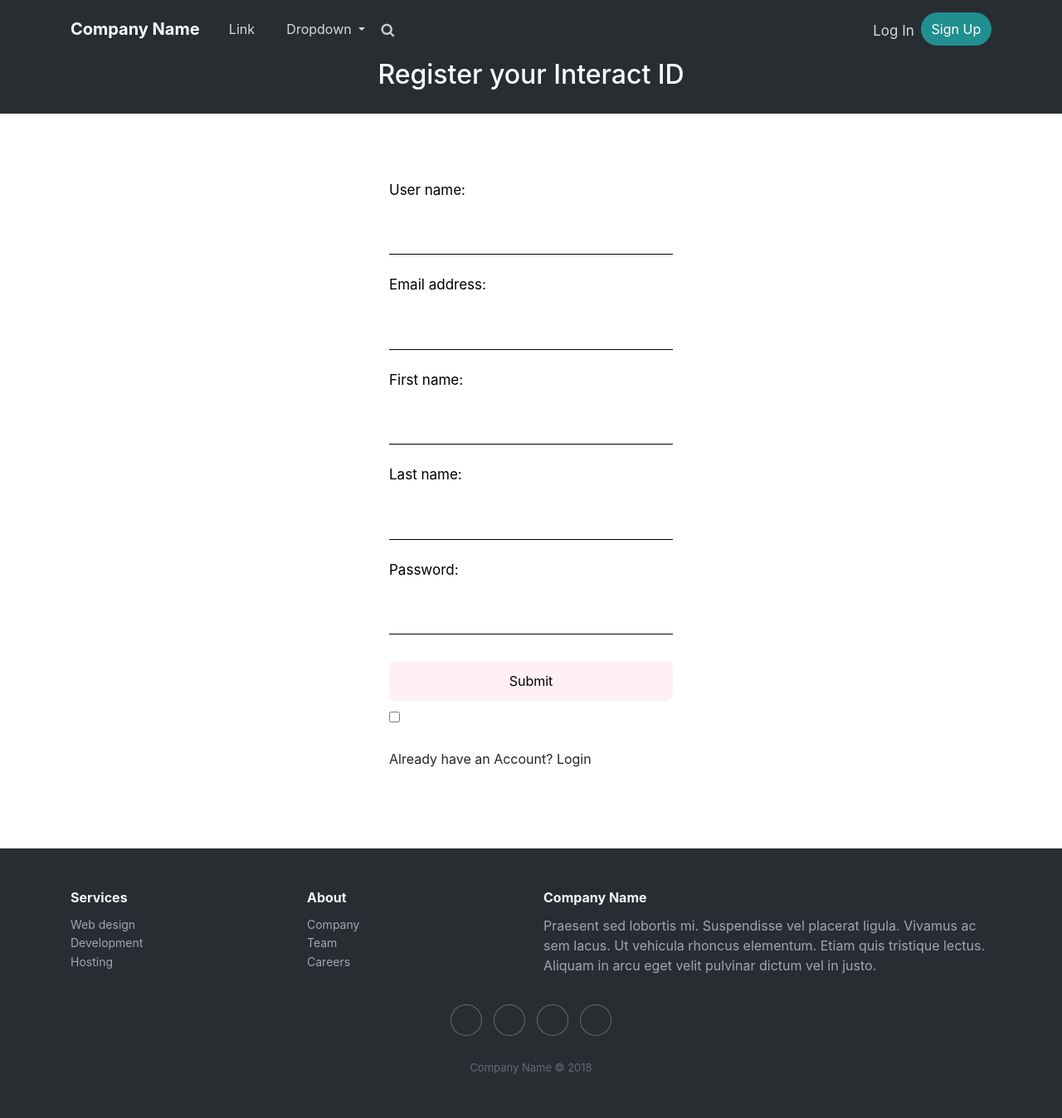
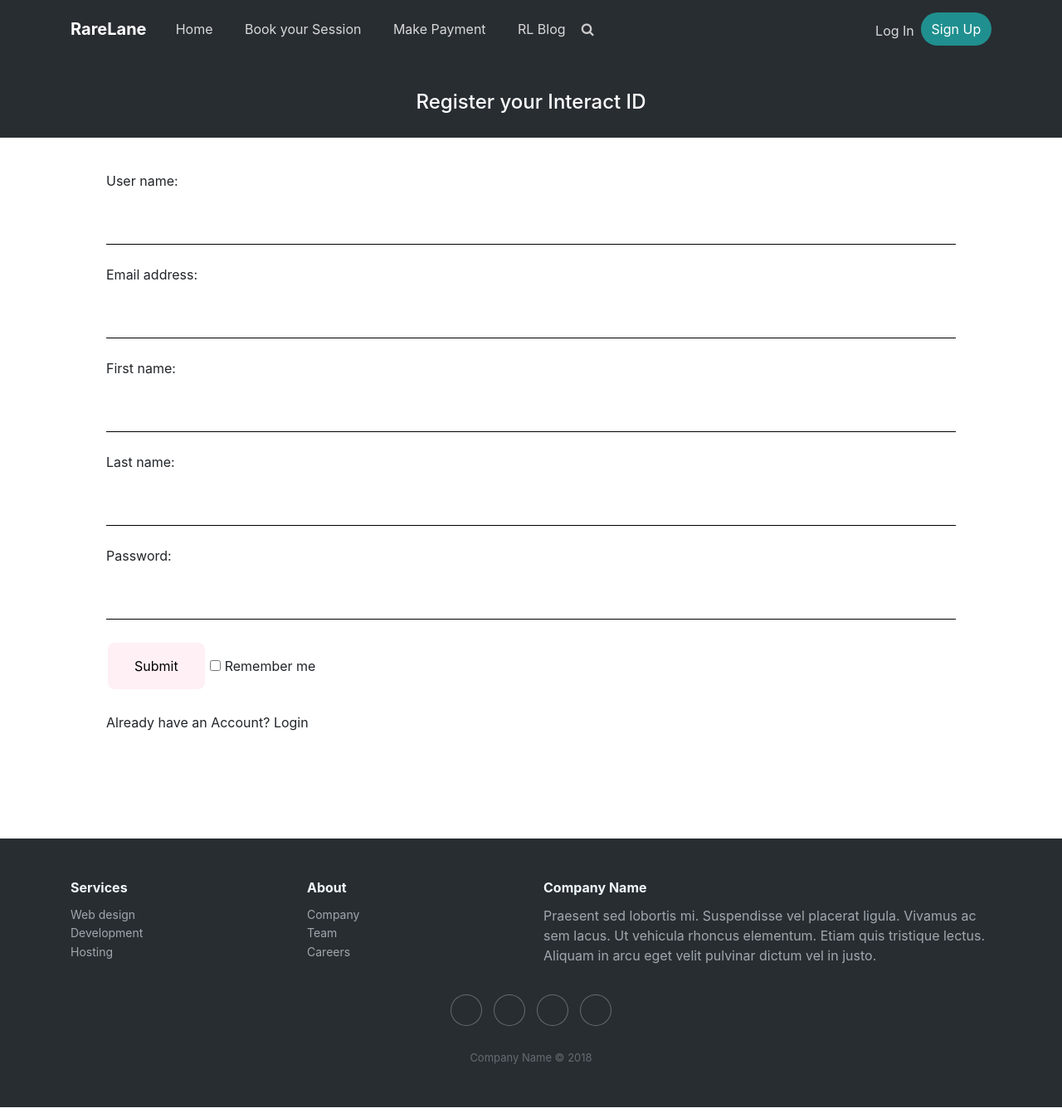
Before and after one commit to macsakini/Rarelane, a Django app: page /register in a window 1280 px wide. Shown: the whole page at 83% size. Run offline with Django 3.2, Linux system fonts and the light colour scheme; some libraries are stand-ins or nearby versions.

Commit message:
V9 Official

```diff
--- a/interacter/static/css/style.css
+++ b/interacter/static/css/style.css
@@ -1,5 +1,14 @@
+/* Global Styles */
+
 body{
   /* font-family: 'Lato', sans-serif; */
+}
+
+h2{
+  text-align: center;
+  color: white;
+  padding-top: 40px;
+  font-size: 150%;
 }
 #contentcenter{
   text-align: center;
@@ -46,8 +55,13 @@
   padding-bottom: 20px;
 }
 
+.registerdash{
+  margin: 10%;
+  margin-top: 40px;
+}
 
 
+/* Forms in the site*/
 
 input[type=button], input[type=submit], input[type=reset] {
   background-color: lavenderblush;
--- a/interacter/templates/booked.html
+++ b/interacter/templates/booked.html
@@ -1,13 +1,11 @@
 
 {% include "header.html"%}
 
-<h2>Login Page</h2>
+<h2>Booking Confirmation</h2>
 
 {% include "navend.html"%}
 
 <div id = "contentcenter">
-    <h2>Booking Confirmation</h2>
-    <br>
     <img src = "https://uxwing.com/wp-content/themes/uxwing/download/48-checkmark-cross/small-check-mark.svg" width = "100">
     <br>
     <br>
--- a/interacter/templates/header.html
+++ b/interacter/templates/header.html
@@ -17,20 +17,21 @@
     <div>
         <div class="header-dark">
             <nav class="navbar navbar-dark navbar-expand-md navigation-clean-search">
-                <div class="container"><a class="navbar-brand" href="#">Company Name</a><button class="navbar-toggler" data-toggle="collapse" data-target="#navcol-1"><span class="sr-only">Toggle navigation</span><span class="navbar-toggler-icon"></span></button>
+                <div class="container"><a class="navbar-brand" href="#">RareLane</a><button class="navbar-toggler" data-toggle="collapse" data-target="#navcol-1"><span class="sr-only">Toggle navigation</span><span class="navbar-toggler-icon"></span></button>
                     <div class="collapse navbar-collapse"
                         id="navcol-1">
                         <ul class="nav navbar-nav">
-                            <li class="nav-item" role="presentation"><a class="nav-link" href="#">Link</a></li>
-                            <li class="dropdown"><a class="dropdown-toggle nav-link dropdown-toggle" data-toggle="dropdown" aria-expanded="false" href="#">Dropdown </a>
-                                <div class="dropdown-menu" role="menu"><a class="dropdown-item" role="presentation" href="#">First Item</a><a class="dropdown-item" role="presentation" href="#">Second Item</a><a class="dropdown-item" role="presentation" href="#">Third Item</a></div>
-                            </li>
+                            <li class="nav-item" role="presentation"><a class="nav-link" href="#">Home</a></li>
+                            <li class="nav-item" role="presentation"><a class="nav-link" href="#">Book your Session</a></li>
+                            <li class="nav-item" role="presentation"><a class="nav-link" href="#">Make Payment</a></li>
+                            <li class="nav-item" role="presentation"><a class="nav-link" href="#">RL Blog</a></li>
                         </ul>
                         <form class="form-inline mr-auto" target="_self">
                             <div class="form-group"><label for="search-field"><i class="fa fa-search"></i></label><input class="form-control search-field" type="search" name="search" id="search-field"></div>
-                        </form><span class="navbar-text"><a href="#" class="login">Log In</a></span><a class="btn btn-light action-button" role="button" href="#">Sign Up</a></div>
+                        </form>
+                        <span class="navbar-text"><a href="#" class="login">Log In</a></span><a class="btn btn-light action-button" role="button" href="#">Sign Up</a></div>
                 </div>
-            </nav>
+              </nav>
 
     <script src="https://cdnjs.cloudflare.com/ajax/libs/jquery/3.2.1/jquery.min.js"></script>
     <script src="https://cdnjs.cloudflare.com/ajax/libs/twitter-bootstrap/4.1.3/js/bootstrap.bundle.min.js"></script>
--- a/interacter/templates/payments/payment_cancelled.html
+++ b/interacter/templates/payments/payment_cancelled.html
@@ -6,7 +6,11 @@
 {% include "navend.html"%}
 
 <div id = "contentcenter">
-    <p>Payment cancelled.</p>
+    <img src = "https://thumbs.dreamstime.com/z/red-cross-symbol-icon-as-delete-remove-fail-failure-incorr-incorrect-answer-89999776.jpg" width = "100">
+    <br>
+    <br>
+    <p>Payment cancelled. It seems there might be a problem with your payment gateway.</p>
+    <p>Feel free to try again, if NOT successful, contact your payment provider.</p>
 </div>
 
 {% include "footer.html"%}
--- a/interacter/templates/payments/payment_done.html
+++ b/interacter/templates/payments/payment_done.html
@@ -5,7 +5,10 @@
 {% include "navend.html"%}
 
 <div id = "contentcenter">
-    <p>Payment done.</p>
+    <img src = "https://uxwing.com/wp-content/themes/uxwing/download/48-checkmark-cross/small-check-mark.svg" width = "100">
+    <br>
+    <br>
+    <p>Payment Completed Successfully. Head on over to the site main page. You will receive a confirmation receipt shortly. Thank you for your business.</p>
 </div>
 
 
--- a/interacter/templates/payments/process_payment.html
+++ b/interacter/templates/payments/process_payment.html
@@ -7,8 +7,12 @@
 
 <div id = "contentcenter">
     <h4>Pay with PayPal</h4>
+    <form id="login" method="POST" action="/login">
+        {% csrf_token %}
+        <input type = "text" name = "amount" placeholder = "Price Information"/>
+    </form>
+    <br>
     {{ form.render }}
-
 </div>
 
 
--- a/interacter/templates/registration/register.html
+++ b/interacter/templates/registration/register.html
@@ -15,40 +15,5 @@
         <p>Already have an Account? <a>Login</a></p>
     </form>
 </div>
-<style>
-        .registerdash{
-                width: 502px;
-                overflow: hidden;
-                margin: auto;
-                margin: 20 0 0 450px;
-                padding: 80px;
-                background: white;
-                border-radius: 15px;
-        }
-        h2{
-            text-align: center;
-            color: white;
-        }
-        label{
-            color: black;
-            font-size: 17px;
-        }
-        span{
-            color: white;
-            font-size: 17px;
-        }
-        input[type=text] {
-            width: 100%;
-            padding: 12px 20px;
-            margin: 8px 0;
-            box-sizing: border-box;
-          }
-        input[type=submit] {
-            width: 100%;
-            padding: 12px 20px;
-            margin: 8px 0;
-            box-sizing: border-box;
-        }
-</style>
 
 {% include "footer.html"%}
```
Also changed, not shown: interacter/templates/booking.html (+0 -36 lines), interacter/templates/registration/forgotpassword.html (+0 -33 lines), interacter/templates/registration/login.html (+0 -35 lines), db.sqlite3, 1 other file. Lines whose indentation alone changed are shown as unchanged.
